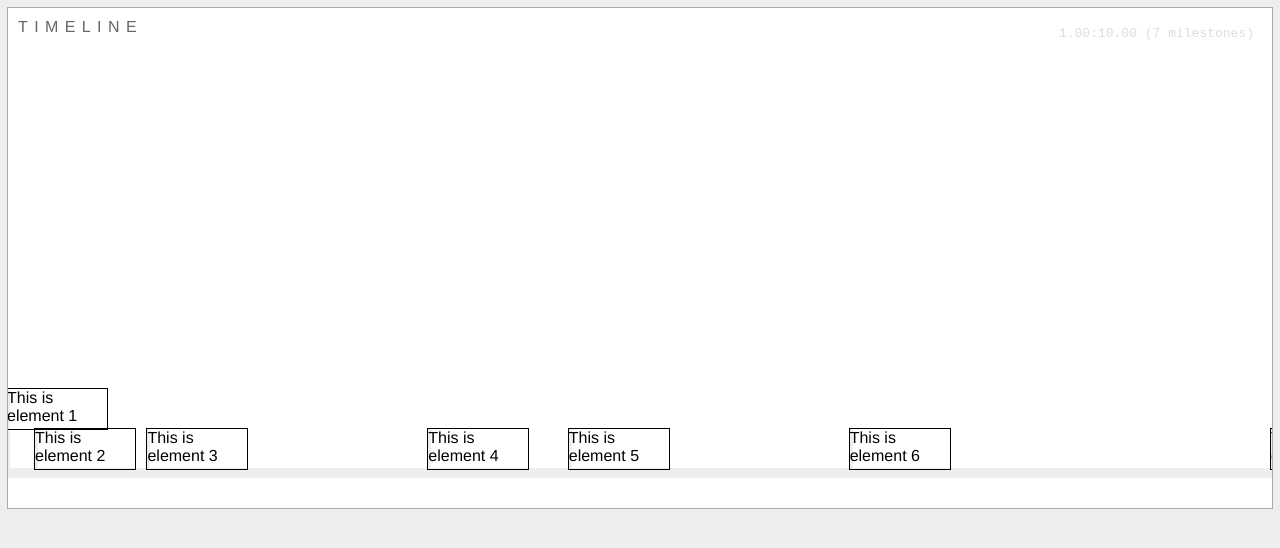
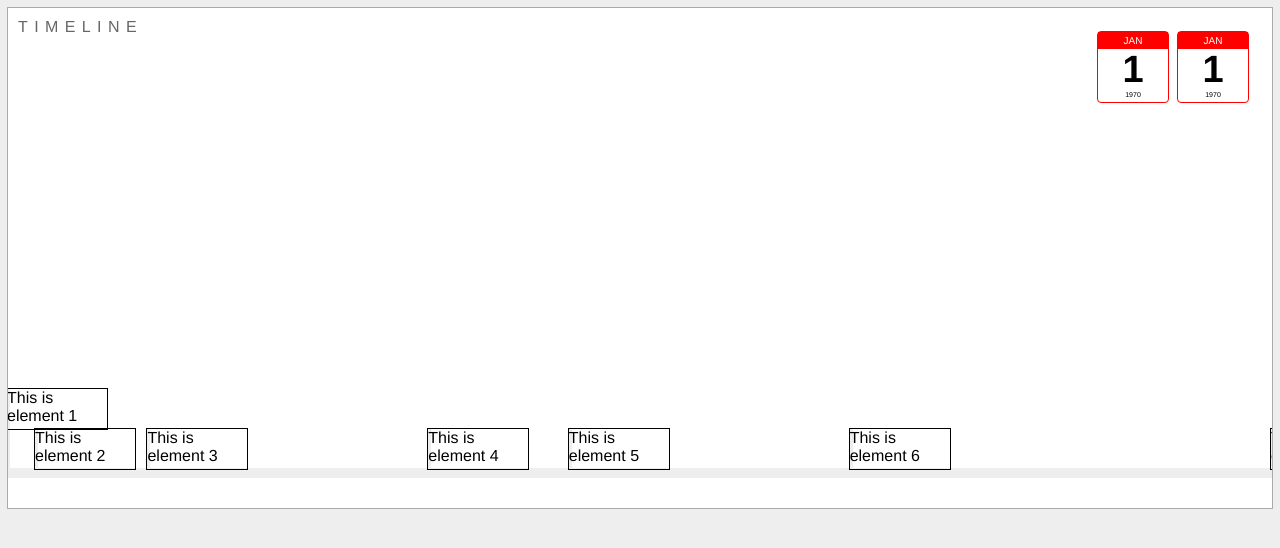
Before and after one commit to evitolins/timeliner, a website: page example.html in a window 1280 px wide. Drawn offline with Linux system fonts and the light colour scheme.

Commit message:
Refactored data options and added fancier date display

```diff
--- a/css/timeline.css
+++ b/css/timeline.css
@@ -3,7 +3,7 @@ body {
   font-family : helvetica neue;
 }
 
-#viewport {
+.viewport {
   background-color: #fff;
   position: relative;
   cursor: ew-resize;
@@ -30,7 +30,7 @@ body {
   letter-spacing: 0.4em
 }
 
-#data {
+.viewport .data {
   font-family : monospace;
   color: #ddd;
   position: absolute;
@@ -47,6 +47,41 @@ body {
     background-color : #eee;
     position : absolute;
     bottom : 30px;
+}
+
+.date_ui {
+    width: 7em;
+    height: 7em;
+    border: 1px solid #F00;
+    color: #000;
+    text-align: center;
+    font-family: helvetica neue;
+    border-radius: 4px;
+    font-size: 10px;
+    margin: 2px;
+}
+
+.date_month {
+  background: red;
+  padding: 3px;
+  color: #fff;
+  font-size: 1em;
+  text-transform: uppercase;
+}
+
+.date_day {
+  font-size: 3.8em;
+  font-weight: bold;
+  line-height: 1.1em;
+}
+
+.date_year {
+  font-size: .7em;
+}
+
+
+.milestoneMarker {
+  position: absolute;
 }
 
 .milestone {
@@ -82,7 +117,10 @@ body {
   font-size: .8em;
   position: relative;
   top: 7px;
-  left: 4px
+  left: 4px;
+  white-space: nowrap;
+  overflow: hidden;
+  text-overflow: ellipsis;
 }
 
 .milestone-info-date {
--- a/example.html
+++ b/example.html
@@ -8,10 +8,11 @@
   <link rel="stylesheet" type="text/css" href="css/timeline.css">
 </head>
 <body>
-  <div id="viewport">
+  <div id="viewport_a" class="viewport">
     <div class="main-title">Timeline</div>
-    <div id="data"></div>
+    <div id="data_a" class="data"></div>
   </div>
+  <script src='bower_components/moment/min/moment.min.js'></script>
   <script src='js/timeline.js'></script>
   <script src='js/example.js'></script>
 </body>
--- a/js/example.js
+++ b/js/example.js
@@ -6,8 +6,8 @@
     ////////////////////////
     var initMin = 1,
         initMax = 10,
-        viewportElem = document.getElementById('viewport'),
-        dataElem = document.getElementById('data'),
+        viewportElem = document.getElementById('viewport_a'),
+        dataElem = document.getElementById('data_a'),
         tlc = new Timeline(),
         tlv = new TimelineView(viewportElem, dataElem),
         tlb = new TimelineBind(initMin, initMax, viewportElem),
@@ -15,7 +15,12 @@
 
         update = function (min, max) {
             tlv.renderMilestones(tlc.filterRange(min, max));
-            tlv.updateMilestonesData(min, max);
+            tlv.updateMilestonesData({
+                min: min,
+                max: max,
+                type: 'fancy',
+                format: 'M/D/YY LT'
+            });
         };
 
 
--- a/js/timeline.js
+++ b/js/timeline.js
@@ -129,9 +129,48 @@ TimelineView.prototype.renderMilestones = function (milestoneData) {
     }
 };
 
-TimelineView.prototype.updateMilestonesData = function (min, max) {
-    var data = min.toFixed(2) + ":" + max.toFixed(2) + " (" + this.milestonesDisplayed + " milestones)";
-    this.dataElem.innerHTML = data;
+/**
+ * Output timeline range data, with various options
+ * @param  {Object} options {min, max, format, type}
+ * @return {undefined}         [description]
+ */
+TimelineView.prototype.updateMilestonesData = function (options) {
+    var min = options.min,
+        max = options.max,
+        format = options.format || 'MM/DD/YYYY',
+        html = [];
+
+    if (!options.type || options.type === 'text') {
+        html.push(moment(parseInt(min)).format(format) + ":" + moment(parseInt(max)).format(format) + " (" + this.milestonesDisplayed + " milestones)");
+    }
+    if (options.type === 'fancy') {
+        var minDate = {
+                month : moment(parseInt(min)).format('MMM'),
+                day: moment(parseInt(min)).format('D'),
+                year: moment(parseInt(min)).format('YYYY')
+            },
+            maxDate = {
+                month : moment(parseInt(max)).format('MMM'),
+                day: moment(parseInt(max)).format('D'),
+                year: moment(parseInt(max)).format('YYYY')
+            };
+            html.push("<table><tr><td>");
+            html.push("    <div class='date_ui'>");
+            html.push("        <div class='date_month'>"+minDate.month+"</div>");
+            html.push("        <div class='date_day'>"+minDate.day+"</div>");
+            html.push("        <div class='date_year'>"+minDate.year+"</div>");
+            html.push("    </div>");
+            html.push("</td>");
+            html.push("<td>");
+            html.push("    <div class='date_ui'>");
+            html.push("        <div class='date_month'>"+maxDate.month+"</div>");
+            html.push("        <div class='date_day'>"+maxDate.day+"</div>");
+            html.push("        <div class='date_year'>"+maxDate.year+"</div>");
+            html.push("    </div>");
+            html.push("</td></tr></table>");
+
+    }
+    this.dataElem.innerHTML = html.join('');
 };
 
 
```
